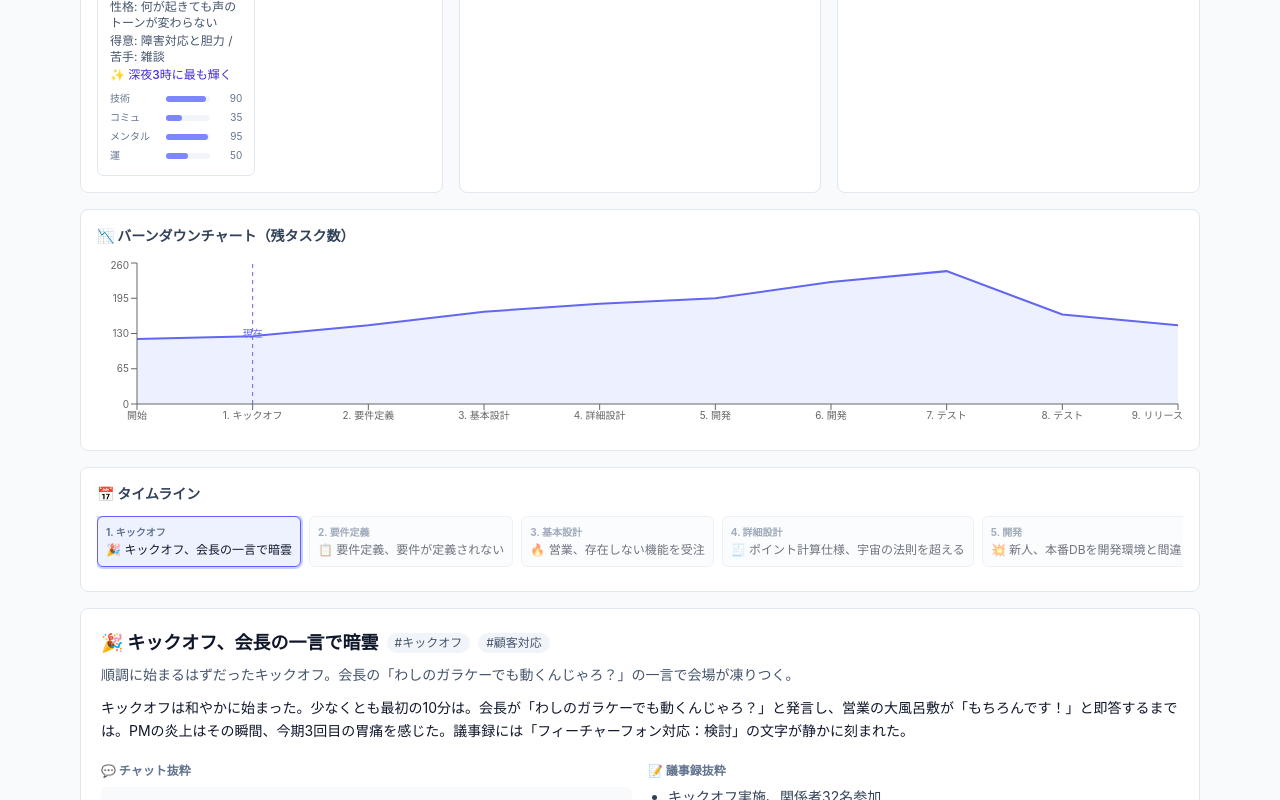
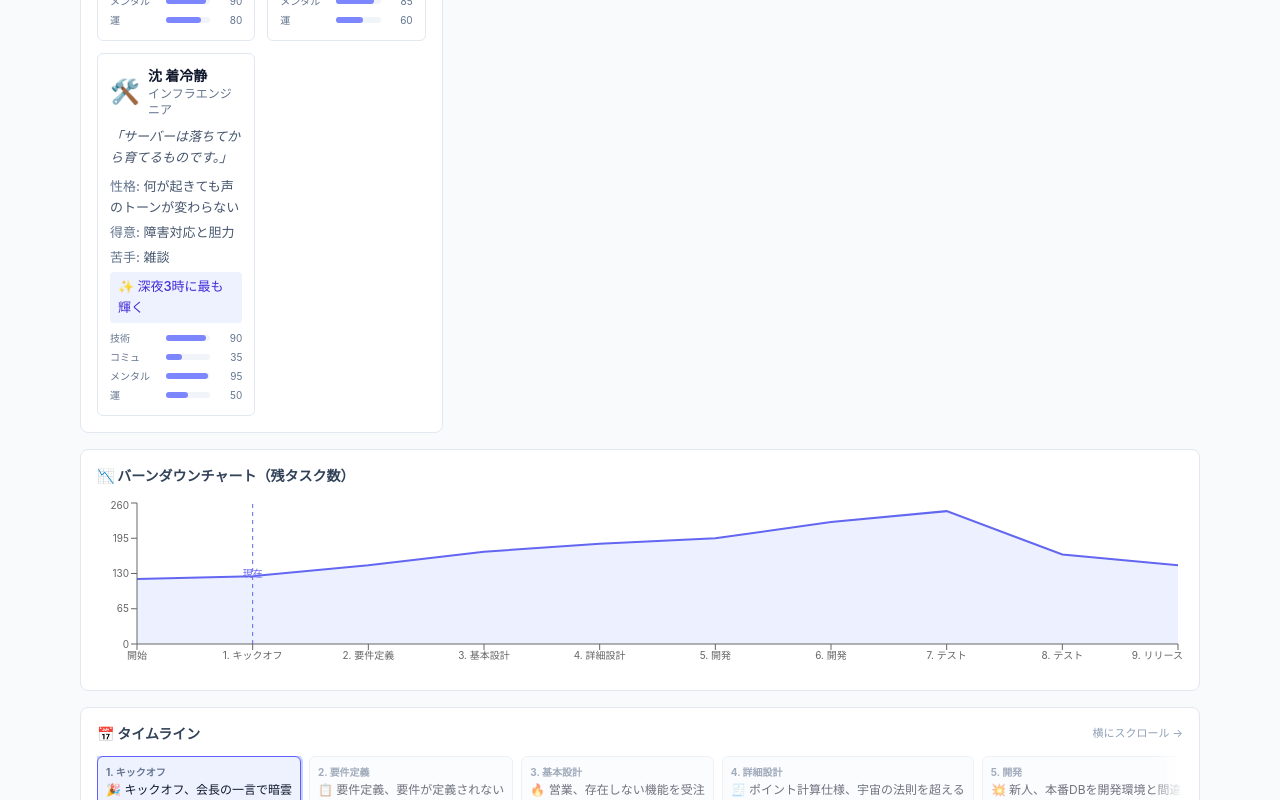
Before and after one commit to shio3ch/fanciful-project-simulator, a React (Vite) app: page / in a window 1280 px wide. Shown: the part 1040-1840 px from the top of the page. Built offline with nearby package versions, Linux system fonts and the light colour scheme.

Commit message:
fix: レスポンシブ表示と情報レイアウトを改善

```diff
--- a/src/App.tsx
+++ b/src/App.tsx
@@ -88,7 +88,7 @@ export default function App() {
           snapshot={snapshot}
           currentPhase={episode.phase}
         />
-        <div className="grid gap-4 lg:grid-cols-3">
+        <div className="grid items-start gap-4 lg:grid-cols-3">
           <MemberList members={scenario.members} />
           <RelationshipMap
             members={scenario.members}
--- a/src/components/Header.tsx
+++ b/src/components/Header.tsx
@@ -12,13 +12,13 @@ export default function Header({
   hasApiKey: boolean;
 }) {
   return (
-    <header className="flex flex-wrap items-center gap-3 border-b border-slate-200 bg-white px-6 py-3 sticky top-0 z-10">
-      <h1 className="text-lg font-bold tracking-tight">
+    <header className="sticky top-0 z-10 flex flex-wrap items-center gap-3 border-b border-slate-200 bg-white px-4 py-3 sm:px-6">
+      <h1 className="w-full text-lg font-bold tracking-tight sm:w-auto">
         🎭 空想プロジェクトシミュレーター
       </h1>
-      <div className="ml-auto flex items-center gap-2">
+      <div className="grid w-full grid-cols-[minmax(0,1fr)_auto] items-center gap-2 sm:ml-auto sm:flex sm:w-auto">
         <select
-          className="rounded-md border border-slate-300 bg-white px-2 py-1.5 text-sm"
+          className="col-span-2 min-w-0 rounded-md border border-slate-300 bg-white px-2 py-1.5 text-sm sm:col-span-1 sm:w-auto"
           defaultValue=""
           onChange={(e) => {
             if (e.target.value !== "") onSelectSample(Number(e.target.value));
@@ -35,13 +35,13 @@ export default function Header({
           onClick={onGenerate}
           disabled={generating || !hasApiKey}
           title={hasApiKey ? "" : "設定からAPIキーを登録してください"}
-          className="rounded-md bg-indigo-600 px-3 py-1.5 text-sm font-medium text-white hover:bg-indigo-700 disabled:opacity-40"
+          className="whitespace-nowrap rounded-md bg-indigo-600 px-3 py-1.5 text-sm font-medium text-white hover:bg-indigo-700 disabled:opacity-40"
         >
           {generating ? "生成中…" : "✨ 新規プロジェクト生成"}
         </button>
         <button
           onClick={onOpenSettings}
-          className="rounded-md border border-slate-300 px-3 py-1.5 text-sm hover:bg-slate-100"
+          className="whitespace-nowrap rounded-md border border-slate-300 px-3 py-1.5 text-sm hover:bg-slate-100"
         >
           ⚙️ 設定
         </button>
--- a/src/components/MemberList.tsx
+++ b/src/components/MemberList.tsx
@@ -17,11 +17,25 @@ function MemberCard({ member }: { member: Member }) {
           <div className="text-xs text-slate-500">{member.role}</div>
         </div>
       </div>
-      <p className="mt-2 text-xs italic text-slate-600">「{member.catchphrase}」</p>
-      <dl className="mt-2 space-y-0.5 text-xs text-slate-600">
-        <div>性格: {member.personality}</div>
-        <div>得意: {member.strengths} / 苦手: {member.weaknesses}</div>
-        <div className="font-medium text-indigo-700">✨ {member.specialSkill}</div>
+      <p className="mt-2 text-[13px] leading-relaxed italic text-slate-600">
+        「{member.catchphrase}」
+      </p>
+      <dl className="mt-2 space-y-1 text-[13px] leading-relaxed text-slate-600">
+        <div>
+          <dt className="inline font-medium text-slate-500">性格: </dt>
+          <dd className="inline">{member.personality}</dd>
+        </div>
+        <div>
+          <dt className="inline font-medium text-slate-500">得意: </dt>
+          <dd className="inline">{member.strengths}</dd>
+        </div>
+        <div>
+          <dt className="inline font-medium text-slate-500">苦手: </dt>
+          <dd className="inline">{member.weaknesses}</dd>
+        </div>
+        <div className="rounded bg-indigo-50 px-2 py-1 font-medium text-indigo-700">
+          ✨ {member.specialSkill}
+        </div>
       </dl>
       <div className="mt-2 space-y-1">
         {STAT_LABELS.map(([key, label]) => (
--- a/src/components/Timeline.tsx
+++ b/src/components/Timeline.tsx
@@ -11,8 +11,12 @@ export default function Timeline({
 }) {
   return (
     <section className="rounded-lg border border-slate-200 bg-white p-4">
-      <h2 className="mb-3 text-sm font-bold text-slate-700">📅 タイムライン</h2>
-      <div className="flex gap-2 overflow-x-auto pb-2">
+      <div className="mb-3 flex items-center justify-between gap-3">
+        <h2 className="text-sm font-bold text-slate-700">📅 タイムライン</h2>
+        <span className="text-[11px] text-slate-400">横にスクロール →</span>
+      </div>
+      <div className="relative">
+        <div className="flex gap-2 overflow-x-auto pb-2 pr-8">
           {scenario.episodes.map((ep, i) => {
             const selected = i === selectedIndex;
             const past = i <= selectedIndex;
@@ -36,6 +40,11 @@ export default function Timeline({
             );
           })}
         </div>
+        <div
+          aria-hidden="true"
+          className="pointer-events-none absolute inset-y-0 right-0 w-8 bg-gradient-to-l from-white to-transparent"
+        />
+      </div>
     </section>
   );
 }
```
Lines whose indentation alone changed are shown as unchanged.
